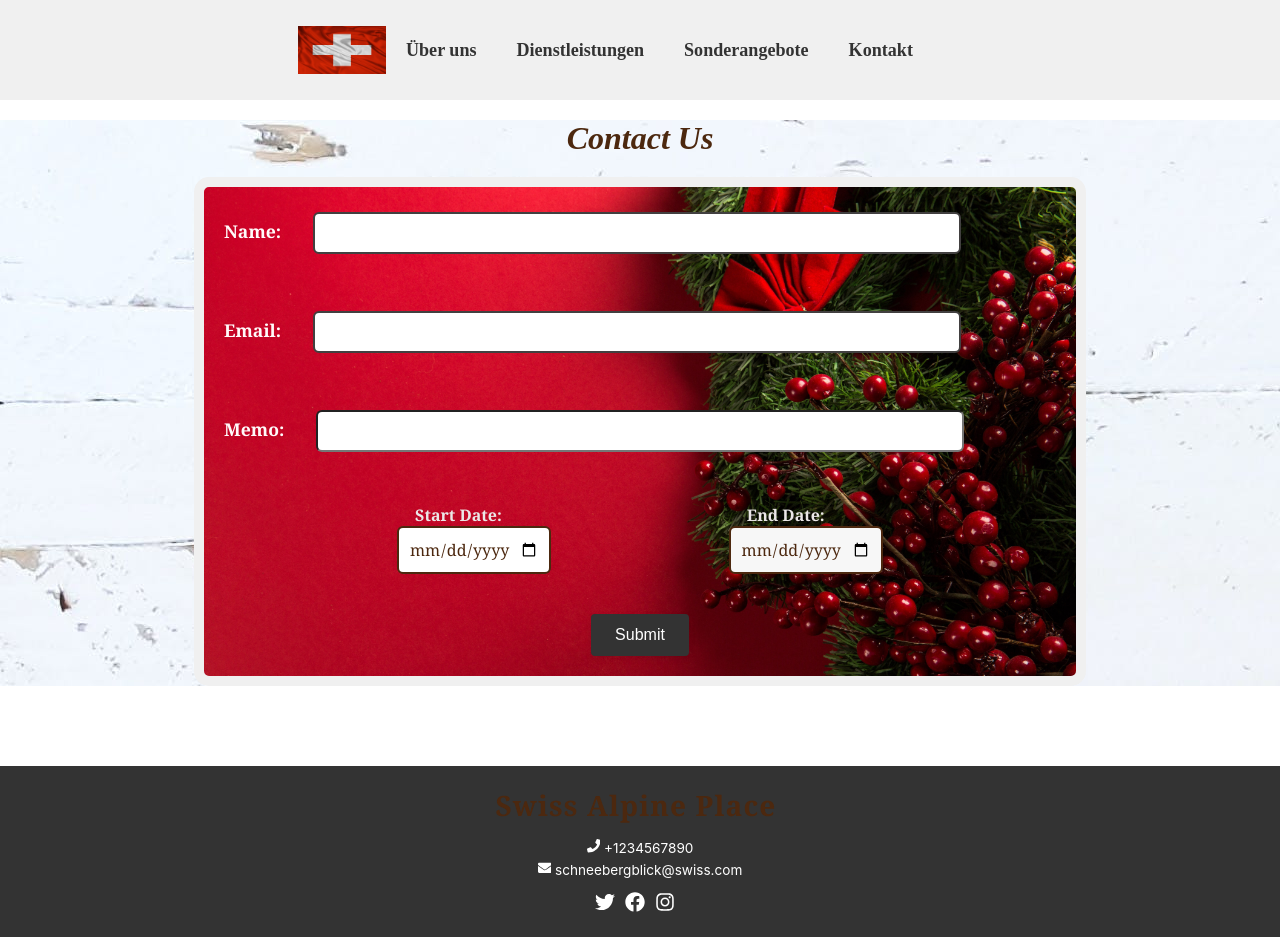
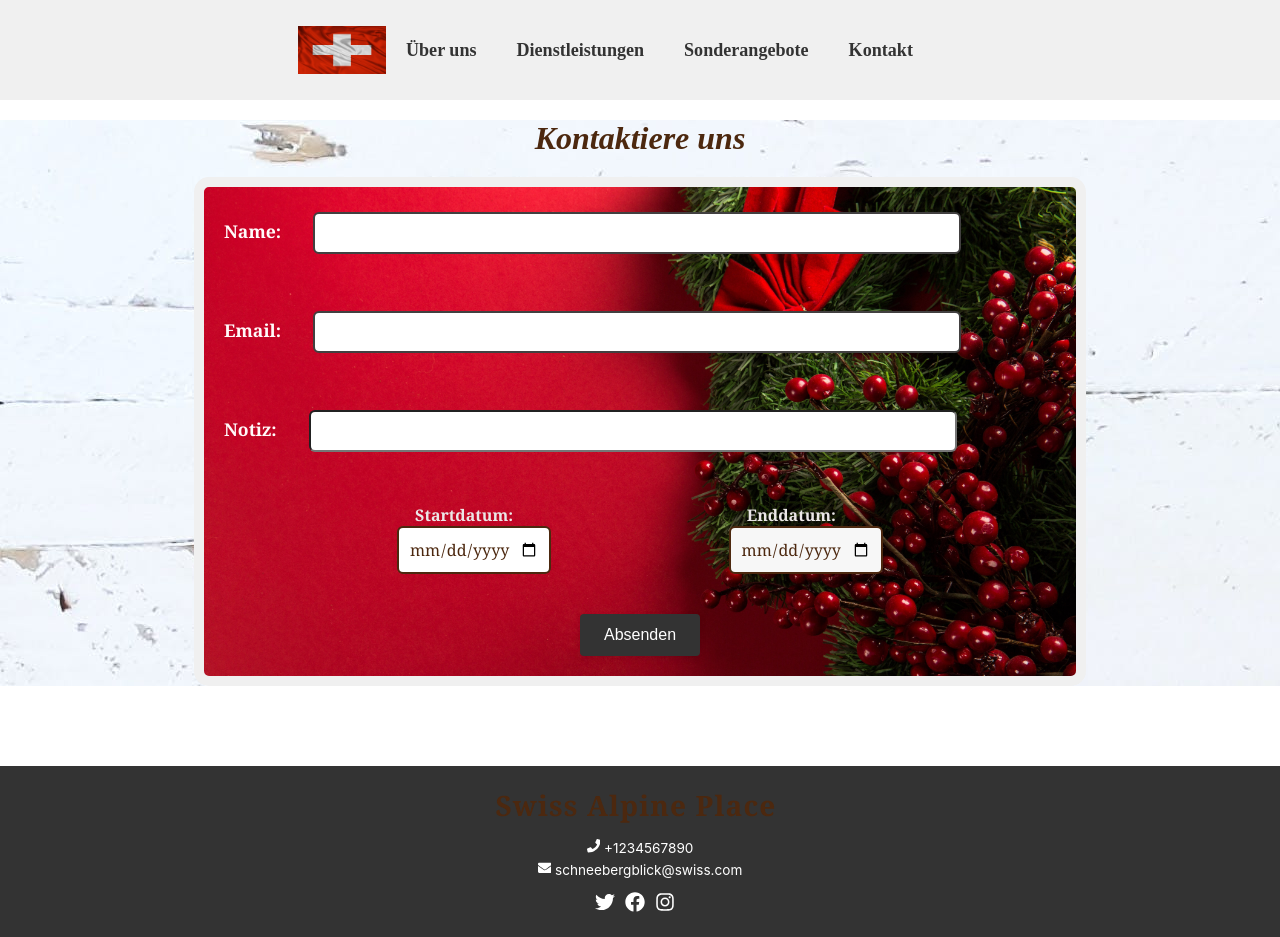
Before and after one commit to Melisako/ski-alpines, a React (Create React App) app: page /contactus in a window 1280 px wide. Built offline with nearby package versions, Linux system fonts and the light colour scheme.

Commit message:
js-commit

```diff
--- a/src/pages/contactus.js
+++ b/src/pages/contactus.js
@@ -5,7 +5,7 @@ import '../assets/contactus.css';
 const ContactUs = () => {
     return (
       <div className="contact-us">
-        <h2>Contact Us</h2>
+        <h2>Kontaktiere uns</h2>
         <form className="contact-form">
           <div className="form-group">
             <label>Name:</label>
@@ -16,20 +16,20 @@ const ContactUs = () => {
             <input type="email" className="form-control" />
           </div>
           <div className="form-group">
-            <label className="mess">Memo:</label>
+            <label className="mess">Notiz:</label>
             <input type="message" className="form-cont" rows="5"></input>
           </div>
           <div className="date-group">
             <div className="form-group">
-              <label className="date-label">Start Date:</label>
+              <label className="date-label">Startdatum:</label>
               <input type="date" className="form-control start-date" />
             </div>
             <div className="form-group">
-              <label className="date-label">End Date:</label>
+              <label className="date-label">Enddatum:</label>
               <input type="date" className="form-control end-date" />
             </div>
           </div>
-          <button type="submit" className="btn-submit">Submit</button>
+          <button type="submit" className="btn-submit">Absenden</button>
         </form>
       </div>
     );
```
